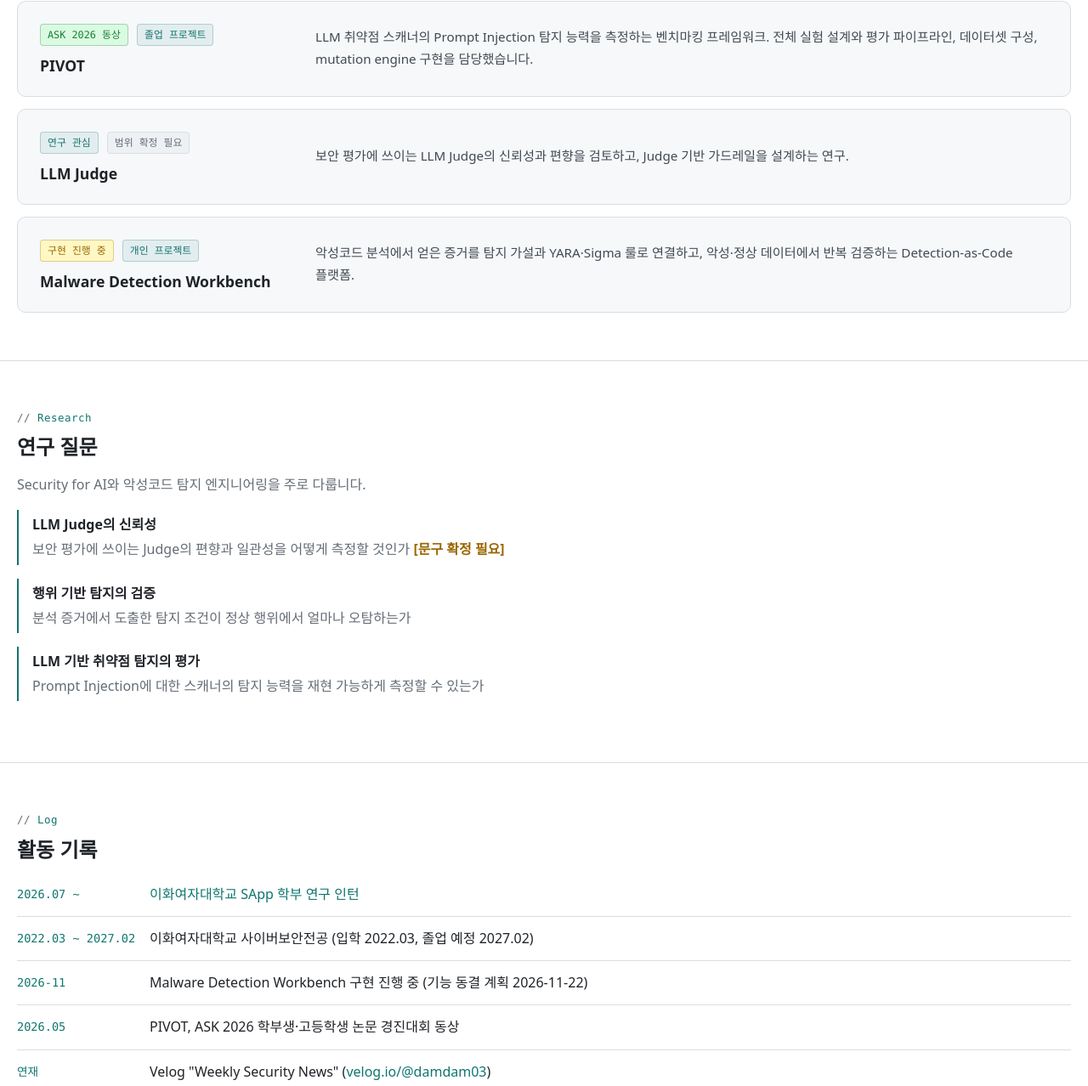
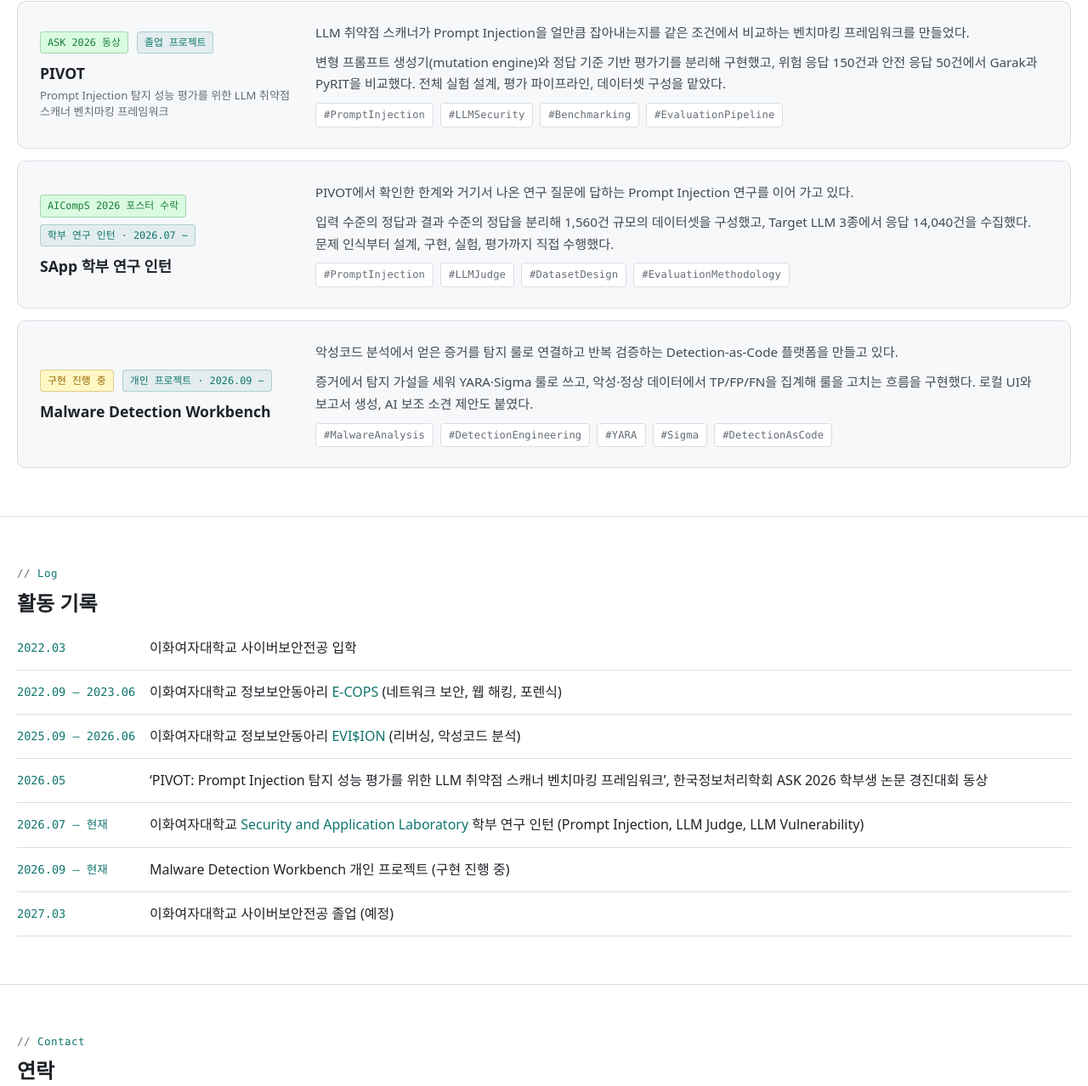
Before and after one commit to ODamDam/dam-portfolio, a plain HTML site: page index.html in a window 1280 px wide. Shown: the part 605-1883 px from the top of the page at 85% size. Drawn offline with Linux system fonts and the light colour scheme.

Commit message:
Rework index content: cards, activity log, contact
- Drop the research-questions section and its nav entry
- Replace the LLM Judge card with the SApp intern page and keep cards in date order
- Give each card an overview line, a detail line and boxed English hashtags
- Show the full PIVOT title as a subtitle under the short name
- Rewrite the activity log in date order with club and lab links
- Move Velog to the contact section and drop the resume placeholder

Co-Authored-By: Claude Opus 5 <noreply@anthropic.com>
Claude-Session: https://claude.ai/code/session_01LNW3yJDeyTSfwRLtoXqCof

```diff
--- a/index.html
+++ b/index.html
@@ -75,15 +75,20 @@
     padding: 24px 26px; color: var(--ink); transition: border-color .15s, background .15s; }
   a.card:hover { text-decoration: none; border-color: var(--accent); background: var(--surface-2); }
   a.card .head h3 { margin: 6px 0 0; }
-  a.card p { margin: 0; color: #424a53; font-size: .95rem; word-break: keep-all; }
+  a.card .sub { display: block; margin-top: 5px; font-size: .82rem; font-weight: 400;
+    line-height: 1.45; color: var(--muted); }
+  a.card .desc p { margin: 0 0 9px; color: #424a53; font-size: .95rem; word-break: keep-all; }
+  a.card .desc p:last-child { margin-bottom: 0; }
+  a.card .tags { display: flex; flex-wrap: wrap; gap: 8px; margin-top: 12px; }
+  a.card .tags span { font-family: var(--mono); font-size: .76rem; letter-spacing: .01em;
+    padding: 3px 9px; border: 1px solid var(--line); border-radius: 4px;
+    background: #ffffff; color: var(--muted); }
   a.card .more { font-family: var(--mono); font-size: .88rem; color: var(--accent); white-space: nowrap; }
 
   @media (max-width: 760px) {
     a.card { grid-template-columns: 1fr; gap: 10px; align-items: start; }
   }
 
-  .rq { border-left: 2px solid var(--accent); padding: 4px 0 4px 16px; margin: 16px 0; }
-  .rq strong { display: block; margin-bottom: 2px; }
 
   ul.clean { list-style: none; padding: 0; margin: 0; }
   ul.clean li { padding: 12px 0; border-bottom: 1px solid var(--line); display: flex; gap: 16px; }
@@ -106,7 +111,6 @@
     <nav>
       <a href="#about">소개</a>
       <a href="#projects">프로젝트</a>
-      <a href="#research">연구</a>
       <a href="#log">기록</a>
       <a href="#contact">연락</a>
     </nav>
@@ -142,62 +146,57 @@
             <span class="badge ok">ASK 2026 동상</span>
             <span class="badge">졸업 프로젝트</span>
             <h3>PIVOT</h3>
+            <span class="sub">Prompt Injection 탐지 성능 평가를 위한 LLM 취약점 스캐너 벤치마킹 프레임워크</span>
           </div>
-          <p>LLM 취약점 스캐너의 Prompt Injection 탐지 능력을 측정하는 벤치마킹 프레임워크. 전체 실험 설계와 평가 파이프라인, 데이터셋 구성, mutation engine 구현을 담당했습니다.</p>
+          <div class="desc">
+            <p>LLM 취약점 스캐너가 Prompt Injection을 얼만큼 잡아내는지를 같은 조건에서 비교하는 벤치마킹 프레임워크를 만들었다.</p>
+            <p>변형 프롬프트 생성기(mutation engine)와 정답 기준 기반 평가기를 분리해 구현했고, 위험 응답 150건과 안전 응답 50건에서 Garak과 PyRIT을 비교했다. 전체 실험 설계, 평가 파이프라인, 데이터셋 구성을 맡았다.</p>
+            <p class="tags"><span>#PromptInjection</span><span>#LLMSecurity</span><span>#Benchmarking</span><span>#EvaluationPipeline</span></p>
+          </div>
         </a>
 
-        <a class="card" href="projects/llm-judge.html">
+        <a class="card" href="projects/sapp-intern.html">
           <div class="head">
-            <span class="badge">연구 관심</span>
-            <span class="badge gray">범위 확정 필요</span>
-            <h3>LLM Judge</h3>
+            <span class="badge ok">AICompS 2026 포스터 수락</span>
+            <span class="badge">학부 연구 인턴 · 2026.07 ~</span>
+            <h3>SApp 학부 연구 인턴</h3>
           </div>
-          <p>보안 평가에 쓰이는 LLM Judge의 신뢰성과 편향을 검토하고, Judge 기반 가드레일을 설계하는 연구.</p>
+          <div class="desc">
+            <p>PIVOT에서 확인한 한계와 거기서 나온 연구 질문에 답하는 Prompt Injection 연구를 이어 가고 있다.</p>
+            <p>입력 수준의 정답과 결과 수준의 정답을 분리해 1,560건 규모의 데이터셋을 구성했고, Target LLM 3종에서 응답 14,040건을 수집했다. 문제 인식부터 설계, 구현, 실험, 평가까지 직접 수행했다.</p>
+            <p class="tags"><span>#PromptInjection</span><span>#LLMJudge</span><span>#DatasetDesign</span><span>#EvaluationMethodology</span></p>
+          </div>
         </a>
 
         <a class="card" href="projects/malware-detection-workbench.html">
           <div class="head">
             <span class="badge warn">구현 진행 중</span>
-            <span class="badge">개인 프로젝트</span>
+            <span class="badge">개인 프로젝트 · 2026.09 ~</span>
             <h3>Malware Detection Workbench</h3>
           </div>
-          <p>악성코드 분석에서 얻은 증거를 탐지 가설과 YARA·Sigma 룰로 연결하고, 악성·정상 데이터에서 반복 검증하는 Detection-as-Code 플랫폼.</p>
+          <div class="desc">
+            <p>악성코드 분석에서 얻은 증거를 탐지 룰로 연결하고 반복 검증하는 Detection-as-Code 플랫폼을 만들고 있다.</p>
+            <p>증거에서 탐지 가설을 세워 YARA·Sigma 룰로 쓰고, 악성·정상 데이터에서 TP/FP/FN을 집계해 룰을 고치는 흐름을 구현했다. 로컬 UI와 보고서 생성, AI 보조 소견 제안도 붙였다.</p>
+            <p class="tags"><span>#MalwareAnalysis</span><span>#DetectionEngineering</span><span>#YARA</span><span>#Sigma</span><span>#DetectionAsCode</span></p>
+          </div>
         </a>
       </div>
     </div>
   </section>
 
-  <section id="research" class="reveal">
-    <div class="wrap">
-      <div class="eyebrow">Research</div>
-      <h2>연구 질문</h2>
-      <p class="muted">Security for AI와 악성코드 탐지 엔지니어링을 주로 다룹니다.</p>
-
-      <div class="rq">
-        <strong>LLM Judge의 신뢰성</strong>
-        <span class="muted">보안 평가에 쓰이는 Judge의 편향과 일관성을 어떻게 측정할 것인가 <span class="pending">[문구 확정 필요]</span></span>
-      </div>
-      <div class="rq">
-        <strong>행위 기반 탐지의 검증</strong>
-        <span class="muted">분석 증거에서 도출한 탐지 조건이 정상 행위에서 얼마나 오탐하는가</span>
-      </div>
-      <div class="rq">
-        <strong>LLM 기반 취약점 탐지의 평가</strong>
-        <span class="muted">Prompt Injection에 대한 스캐너의 탐지 능력을 재현 가능하게 측정할 수 있는가</span>
-      </div>
-    </div>
-  </section>
 
   <section id="log" class="reveal">
     <div class="wrap">
       <div class="eyebrow">Log</div>
       <h2>활동 기록</h2>
       <ul class="clean">
-        <li><span class="when">2026.07 ~</span><span><a href="projects/sapp-intern.html">이화여자대학교 SApp 학부 연구 인턴</a></span></li>
-        <li><span class="when">2022.03 ~ 2027.02</span><span>이화여자대학교 사이버보안전공 (입학 2022.03, 졸업 예정 2027.02)</span></li>
-        <li><span class="when">2026-11</span><span>Malware Detection Workbench 구현 진행 중 (기능 동결 계획 2026-11-22)</span></li>
-        <li><span class="when">2026.05</span><span>PIVOT, ASK 2026 학부생·고등학생 논문 경진대회 동상</span></li>
-        <li><span class="when">연재</span><span>Velog "Weekly Security News" (<a href="https://velog.io/@damdam03/posts">velog.io/@damdam03</a>)</span></li>
+        <li><span class="when">2022.03</span><span>이화여자대학교 사이버보안전공 입학</span></li>
+        <li><span class="when">2022.09 – 2023.06</span><span>이화여자대학교 정보보안동아리 <a href="https://hspace.io/club/list/e-cops">E-COPS</a> (네트워크 보안, 웹 해킹, 포렌식)</span></li>
+        <li><span class="when">2025.09 – 2026.06</span><span>이화여자대학교 정보보안동아리 <a href="https://hspace.io/club/list/evision">EVI$ION</a> (리버싱, 악성코드 분석)</span></li>
+        <li><span class="when">2026.05</span><span>‘PIVOT: Prompt Injection 탐지 성능 평가를 위한 LLM 취약점 스캐너 벤치마킹 프레임워크’, 한국정보처리학회 ASK 2026 학부생 논문 경진대회 동상</span></li>
+        <li><span class="when">2026.07 – 현재</span><span>이화여자대학교 <a href="https://sites.google.com/view/sapp-lab/home">Security and Application Laboratory</a> 학부 연구 인턴 (Prompt Injection, LLM Judge, LLM Vulnerability)</span></li>
+        <li><span class="when">2026.09 – 현재</span><span>Malware Detection Workbench 개인 프로젝트 (구현 진행 중)</span></li>
+        <li><span class="when">2027.03</span><span>이화여자대학교 사이버보안전공 졸업 (예정)</span></li>
       </ul>
     </div>
   </section>
@@ -206,7 +205,8 @@
     <div class="wrap">
       <div class="eyebrow">Contact</div>
       <h2>연락</h2>
-      <p>이메일 <a href="mailto:2003damin@naver.com">2003damin@naver.com</a> · GitHub <a href="https://github.com/ODamDam">ODamDam</a> · 이력서 <span class="pending">[PDF 링크 필요]</span></p>
+      <p>이메일 <a href="mailto:2003damin@naver.com">2003damin@naver.com</a> · GitHub <a href="https://github.com/ODamDam">ODamDam</a> · Velog <a href="https://velog.io/@damdam03/posts">damdam03</a></p>
+      <p class="muted" style="font-size:.92rem">Velog에서 ‘Weekly Security News’를 연재하고 있습니다.</p>
     </div>
   </section>
 
```
